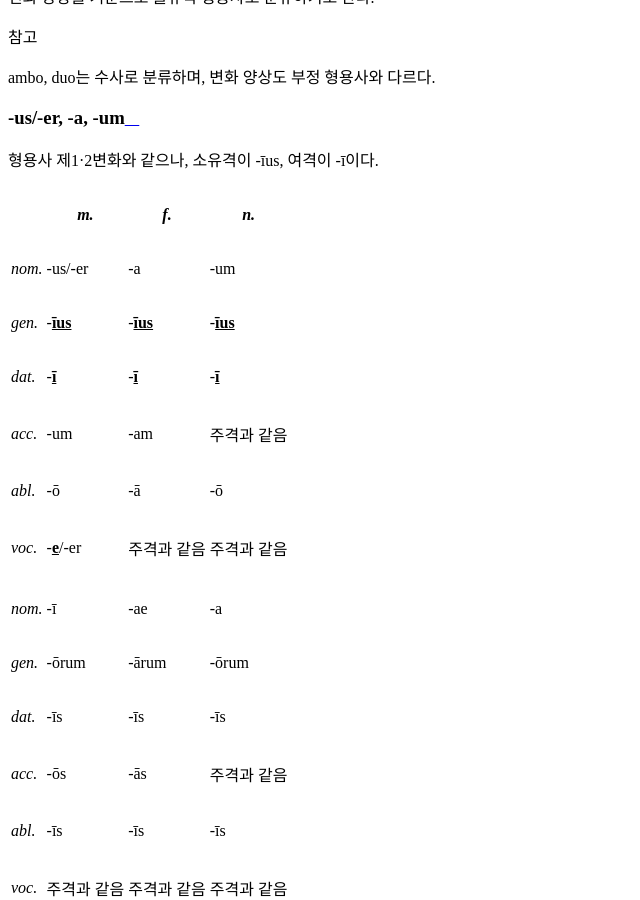
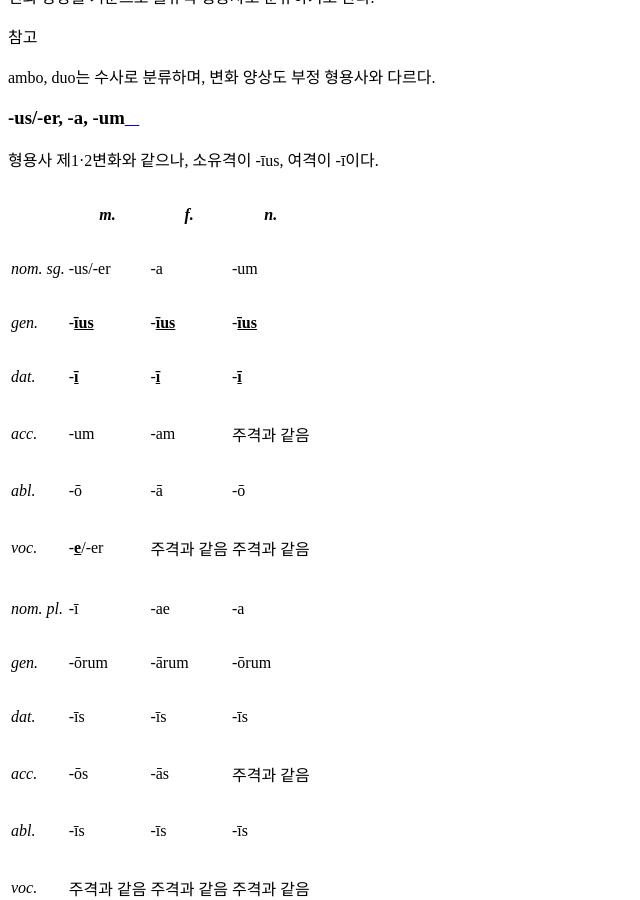
Before and after one commit to kabbala/grammatica_latina, a Sphinx documentation site: the page built from source/declinatio_pronominis.rst, in a window 1280 px wide and 900 px high, scrolled down 15591 px. Shown: the whole window, without its empty margins (0-640 px from the left). Built offline with Sphinx 7.4.7 and the Read the Docs theme 2.0.0, drawn with Linux system fonts in a browser that asks for light colours; some of the changed text lies outside the part shown.

Commit message:
변화표에 단수 복수 표시

```diff
--- a/source/declinatio_pronominis.rst
+++ b/source/declinatio_pronominis.rst
@@ -290,14 +290,14 @@
    :header-rows: 1
 
    "",  :tsig:`m.`, :tsig:`f.`, :tsig:`n.`
-   :tsig:`nom.`, "-us/-er", "-a", "-um"
+   :tsig:`nom. sg.`, "-us/-er", "-a", "-um"
    :tsig:`gen.`, "-:em:`īus`", "-:em:`īus`", "-:em:`īus`"
    :tsig:`dat.`, "-:em:`ī`", "-:em:`ī`", "-:em:`ī`"
    :tsig:`acc.`, "-um", "-am", "주격과 같음"
    :tsig:`abl.`, "-ō", "-ā", "-ō"
    :tsig:`voc.`, "-:em:`e`\/-er", "주격과 같음", "주격과 같음"
    "", "", "", ""
-   :tsig:`nom.`, "-ī", "-ae", "-a"
+   :tsig:`nom. pl.`, "-ī", "-ae", "-a"
    :tsig:`gen.`, "-ōrum", "-ārum", "-ōrum"
    :tsig:`dat.`, "-īs", "-īs", "-īs"
    :tsig:`acc.`, "-ōs", "-ās", "주격과 같음"
@@ -346,14 +346,14 @@
    :header-rows: 1
 
    "",  :tsig:`m.`, :tsig:`f.`, :tsig:`n.`
-   :tsig:`nom.`, "ali+us", "ali+a", "ali+\ :em:`ud`"
+   :tsig:`nom. sg.`, "ali+us", "ali+a", "ali+\ :em:`ud`"
    :tsig:`gen.`, ":em:`alter+īus`, ali+īus(매우 드뭄)", ":em:`alter+īus`, ali+īus(매우 드뭄)", ":em:`alter+īus`, ali+īus(매우 드뭄)"
    :tsig:`dat.`, ":em:`alter+ī`, ali+ī(드뭄)", ":em:`alter+ī`, ali+ī(드뭄)", ":em:`alter+ī`, ali+ī(드뭄)"
    :tsig:`acc.`, "ali+um", "ali+am", "주격과 같음"
    :tsig:`abl.`, "ali+ō", "ali+ā", "ali+ō"
    :tsig:`voc.`, "ali+\ :em:`e`", "주격과 같음", "주격과 같음"
    "", "", "", ""
-   :tsig:`nom.`, "ali+ī", "ali+ae", "ali+\ :em:`a`"
+   :tsig:`nom. pl.`, "ali+ī", "ali+ae", "ali+\ :em:`a`"
    :tsig:`gen.`, "ali+ōrum", "ali+ārum", "ali+ōrum"
    :tsig:`dat.`, "ali+īs", "ali+īs", "ali+īs"
    :tsig:`acc.`, "ali+ōs", "ali+ās", "주격과 같음"
```
